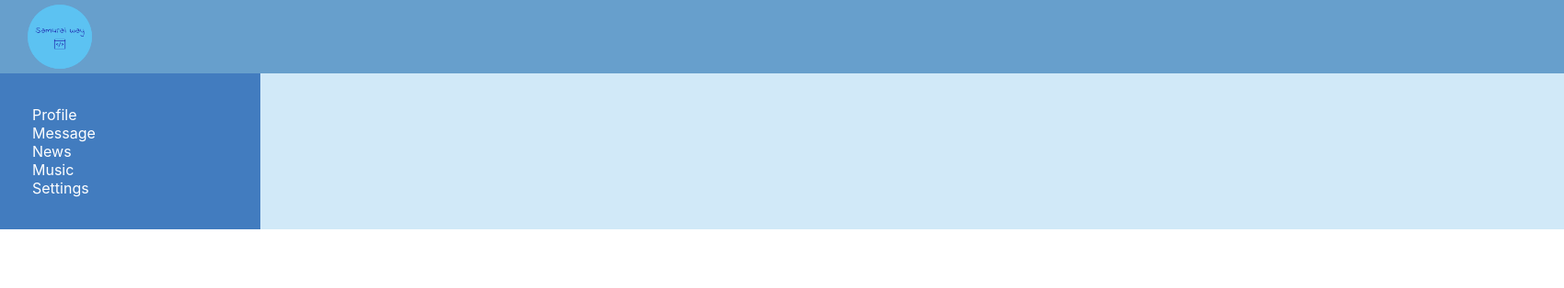
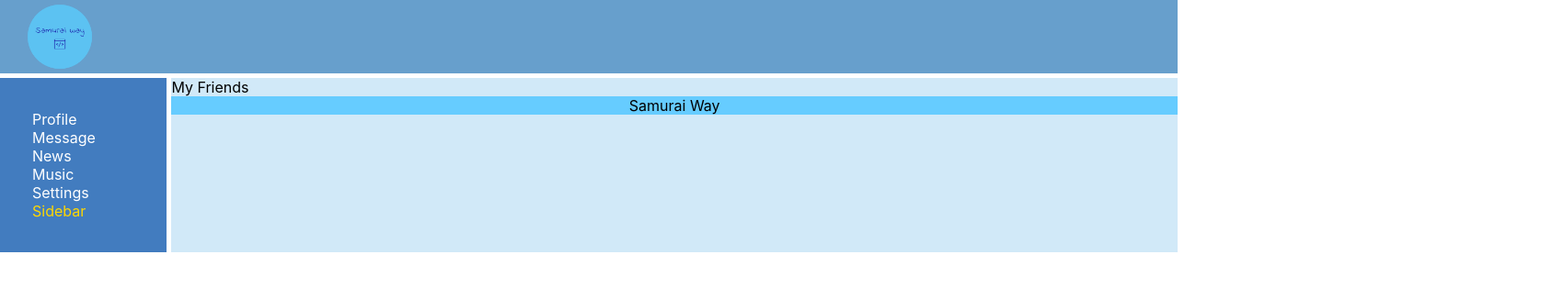
Before and after one commit to Alex-Fes/samurayway, a React (Create React App) app: page /sidebar in a window 1280 px wide. Shown: the top 314 px of the page at 92% size, 1700 px wide, since content can reach past the window. Built offline with nearby package versions, Linux system fonts and the light colour scheme.

Commit message:
add Sidebar.tsx

```diff
--- a/src/App.css
+++ b/src/App.css
@@ -1,16 +1,24 @@
 .app-wrapper {
     margin: 0 auto;
     display: grid;
-    width: 1700px;
+    width: auto;
     grid-template-areas:
-    'h h'
-    'n c';
-    grid-template-rows: 80px 1fr;
+    'h h h'
+    'n c c'
+    'f f f';
+    grid-template-rows: 80px 1fr 40px;
     grid-auto-columns: 2fr 10fr;
-    /*grid-gap: 10px;*/
+    grid-gap: 5px;
 }
 
 .app-wrapper-content {
     grid-area: c;
     background-color: rgba(143, 202, 239, 0.41);
 }
+
+.footer {
+    grid-area: f;
+    background:#6cf;
+    text-align: center;
+    /*margin: 0 auto 40px;*/
+}
--- a/src/App.tsx
+++ b/src/App.tsx
@@ -9,6 +9,8 @@ import News from "./Components/News/News";
 import Music from "./Components/Music/Music";
 import Settings from "./Components/Settings/Settings";
 import {DialogType, MessageType, PostType} from "./Redux/state";
+import Sidebar from "./Components/Sidebar/Sidebar";
+import Footer from "./Components/Footer/Footer";
 
 type AppPropsType = {
     posts: PostType[]
@@ -27,9 +29,11 @@ const App = (props: AppPropsType) => {
                     <Route path='/profile' render={() => <Profile posts={props.posts}/>}></Route>
                     <Route path='/dialogs'
                            render={() => <Dialogs dialog={props.dialogs} message={props.message}/>}></Route>
-                    <Route path='/news' component={News}></Route>
-                    <Route path='/music' component={Music}></Route>
-                    <Route path='/settings' component={Settings}></Route>
+                    <Route path='/news' render={() => <News/>}></Route>
+                    <Route path='/music' render={() => <Music/>}></Route>
+                    <Route path='/settings' render={() => <Settings/>}></Route>
+                    <Route path='/sidebar' render={() => <Sidebar/>}></Route>
+                    <Route render={() => <Footer/>}></Route>
                 </div>
             </div>
         </BrowserRouter>
--- a/src/Components/Footer/Footer.tsx
+++ b/src/Components/Footer/Footer.tsx
@@ -2,8 +2,10 @@ import React from "react";
 
 const Footer = () => {
     return (
-        <div>
-           IT-kamasutra.com footer
+        <div className='footer'>
+            <div>
+          Samurai Way
+            </div>
         </div>
     )
 }
--- a/src/Components/Navigation/Navigation.tsx
+++ b/src/Components/Navigation/Navigation.tsx
@@ -10,6 +10,8 @@ const Navigation = () => {
             <div className={classes.item}><NavLink to='music' activeClassName={classes.active}>Music</NavLink></div>
             <div className={classes.item}><NavLink to='settings' activeClassName={classes.active}>Settings</NavLink>
             </div>
+            <div className={classes.item}><NavLink to='sidebar' activeClassName={classes.active}>Sidebar</NavLink>
+            </div>
         </nav>
     )
 }
--- /dev/null
+++ b/src/Components/Sidebar/Sidebar.tsx
@@ -0,0 +1,7 @@
+import React from "react";
+
+const Sidebar = () => {
+    return <div> My Friends</div>
+
+}
+export default Sidebar;
```
